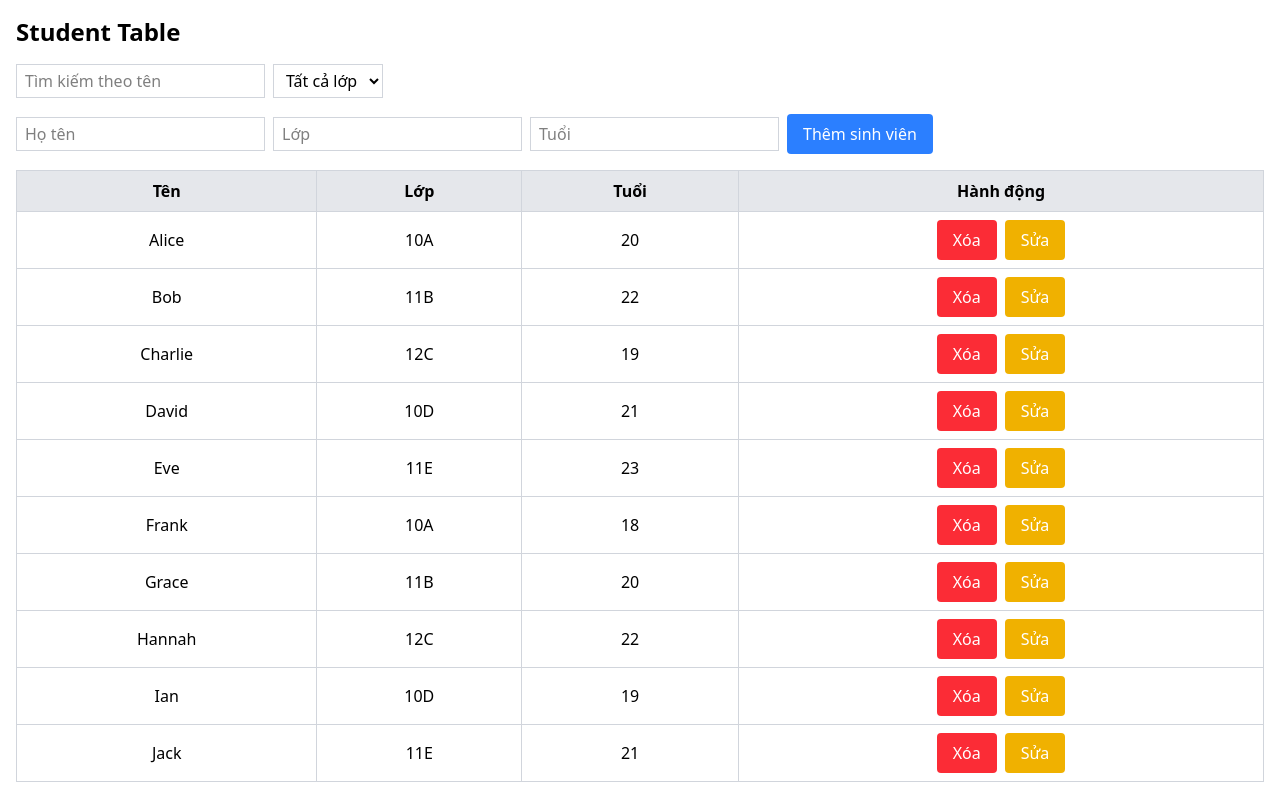
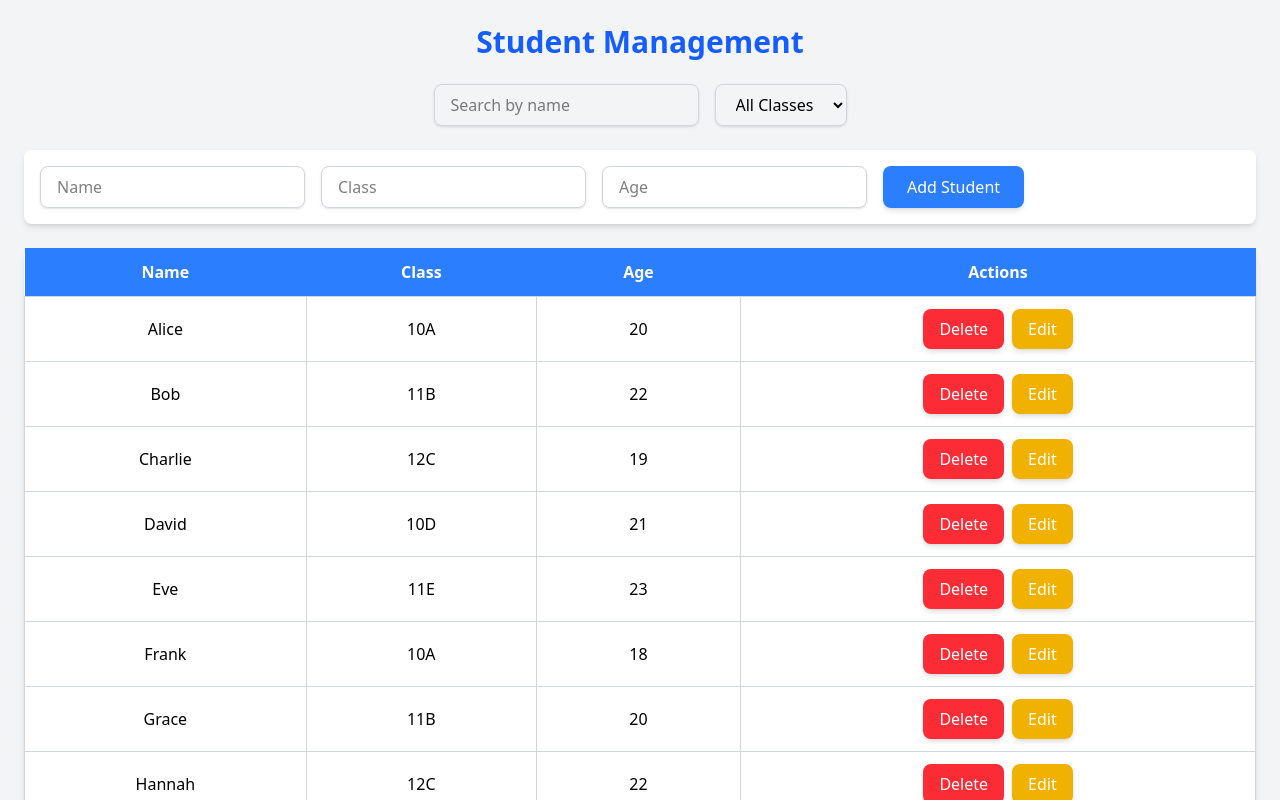
Before and after one commit to ptus04/PTGDUD_PhungVanTu_22637541_KtraTuan10, a React (Vite) app: page / in a window 1280 px wide. Shown: the top 800 px of the page. Built offline with nearby package versions, Linux system fonts and the light colour scheme.

Commit message:
style: cải thiện giao diện

```diff
--- a/src/App.jsx
+++ b/src/App.jsx
@@ -61,22 +61,22 @@ function App() {
   );
 
   return (
-    <div className="p-4">
-      <h1 className="text-2xl font-bold mb-4">Student Table</h1>
-      <div className="mb-4 flex items-center">
+    <div className="p-6 bg-gray-100 min-h-screen">
+      <h1 className="text-3xl font-extrabold text-center text-blue-600 mb-6">Student Management</h1>
+      <div className="mb-6 flex flex-col md:flex-row items-center justify-center gap-4">
         <input
           type="text"
-          placeholder="Tìm kiếm theo tên"
+          placeholder="Search by name"
           value={searchKeyword}
           onChange={(e) => setSearchKeyword(e.target.value)}
-          className="border border-gray-300 px-2 py-1 mr-2"
+          className="border border-gray-300 rounded-lg px-4 py-2 shadow-sm focus:outline-none focus:ring-2 focus:ring-blue-500"
         />
         <select
           value={classFilter}
           onChange={(e) => setClassFilter(e.target.value)}
-          className="border border-gray-300 px-2 py-1"
+          className="border border-gray-300 rounded-lg px-4 py-2 shadow-sm focus:outline-none focus:ring-2 focus:ring-blue-500"
         >
-          <option value="">Tất cả lớp</option>
+          <option value="">All Classes</option>
           {[...new Set(students.map((student) => student.class))].map((className) => (
             <option key={className} value={className}>
               {className}
@@ -84,44 +84,44 @@ function App() {
           ))}
         </select>
       </div>
-      <div className="mb-4">
-        <div>
+      <div className="mb-6 bg-white p-4 rounded-lg shadow-md">
+        <div className="flex flex-col md:flex-row gap-4">
           <input
             type="text"
-            placeholder="Họ tên"
+            placeholder="Name"
             value={newStudent.name}
             onChange={(e) => setNewStudent({ ...newStudent, name: e.target.value })}
-            className="border border-gray-300 px-2 py-1 mr-2"
+            className="border border-gray-300 rounded-lg px-4 py-2 shadow-sm focus:outline-none focus:ring-2 focus:ring-blue-500"
           />
           <input
             type="text"
-            placeholder="Lớp"
+            placeholder="Class"
             value={newStudent.class}
             onChange={(e) => setNewStudent({ ...newStudent, class: e.target.value })}
-            className="border border-gray-300 px-2 py-1 mr-2"
+            className="border border-gray-300 rounded-lg px-4 py-2 shadow-sm focus:outline-none focus:ring-2 focus:ring-blue-500"
           />
           <input
             type="number"
-            placeholder="Tuổi"
+            placeholder="Age"
             value={newStudent.age}
             onChange={(e) => setNewStudent({ ...newStudent, age: e.target.value })}
-            className="border border-gray-300 px-2 py-1 mr-2"
+            className="border border-gray-300 rounded-lg px-4 py-2 shadow-sm focus:outline-none focus:ring-2 focus:ring-blue-500"
           />
           <button
             onClick={handleAddStudent}
-            className="bg-blue-500 text-white px-4 py-2 rounded hover:bg-blue-700"
+            className="bg-blue-500 text-white px-6 py-2 rounded-lg shadow-md hover:bg-blue-700 focus:outline-none focus:ring-2 focus:ring-blue-500"
           >
-            Thêm sinh viên
+            Add Student
           </button>
         </div>
       </div>
-      <table className="table-auto w-full border-collapse border border-gray-300">
+      <table className="table-auto w-full bg-white rounded-lg shadow-md">
         <thead>
-          <tr className="bg-gray-200">
-            <th className="border border-gray-300 px-4 py-2">Tên</th>
-            <th className="border border-gray-300 px-4 py-2">Lớp</th>
-            <th className="border border-gray-300 px-4 py-2">Tuổi</th>
-            <th className="border border-gray-300 px-4 py-2">Hành động</th>
+          <tr className="bg-blue-500 text-white">
+            <th className="px-6 py-3">Name</th>
+            <th className="px-6 py-3">Class</th>
+            <th className="px-6 py-3">Age</th>
+            <th className="px-6 py-3">Actions</th>
           </tr>
         </thead>
         <tbody>
@@ -137,42 +137,44 @@ function App() {
       </table>
 
       {editingStudent && (
-        <div className="fixed inset-0 bg-gray-600 bg-opacity-50 flex justify-center items-center">
-          <div className="bg-white p-4 rounded shadow-md w-1/3">
-            <h2 className="text-xl font-bold mb-4">Chỉnh sửa thông tin</h2>
+        <div className="fixed inset-0 bg-gray-800/35 bg-opacity-50 flex justify-center items-center">
+          <div className="bg-white p-6 rounded-lg shadow-lg w-96">
+            <h2 className="text-xl font-bold text-center mb-4">Edit Student</h2>
             <input
               type="text"
-              placeholder="Họ tên"
+              placeholder="Name"
               value={editingStudent.name}
               onChange={(e) => setEditingStudent({ ...editingStudent, name: e.target.value })}
-              className="border border-gray-300 px-2 py-1 mb-2 w-full"
+              className="border border-gray-300 rounded-lg px-4 py-2 mb-4 w-full shadow-sm focus:outline-none focus:ring-2 focus:ring-blue-500"
             />
             <input
               type="text"
-              placeholder="Lớp"
+              placeholder="Class"
               value={editingStudent.class}
               onChange={(e) => setEditingStudent({ ...editingStudent, class: e.target.value })}
-              className="border border-gray-300 px-2 py-1 mb-2 w-full"
+              className="border border-gray-300 rounded-lg px-4 py-2 mb-4 w-full shadow-sm focus:outline-none focus:ring-2 focus:ring-blue-500"
             />
             <input
               type="number"
-              placeholder="Tuổi"
+              placeholder="Age"
               value={editingStudent.age}
               onChange={(e) => setEditingStudent({ ...editingStudent, age: e.target.value })}
-              className="border border-gray-300 px-2 py-1 mb-2 w-full"
+              className="border border-gray-300 rounded-lg px-4 py-2 mb-4 w-full shadow-sm focus:outline-none focus:ring-2 focus:ring-blue-500"
             />
+            <div className="flex justify-end gap-4">
               <button
                 onClick={handleSaveEdit}
-              className="bg-green-500 text-white px-4 py-2 rounded hover:bg-green-700 mr-2"
+                className="bg-green-500 text-white px-6 py-2 rounded-lg shadow-md hover:bg-green-700 focus:outline-none focus:ring-2 focus:ring-green-500"
               >
-              Lưu
+                Save
               </button>
               <button
                 onClick={() => setEditingStudent(null)}
-              className="bg-gray-500 text-white px-4 py-2 rounded hover:bg-gray-700"
+                className="bg-gray-500 text-white px-6 py-2 rounded-lg shadow-md hover:bg-gray-700 focus:outline-none focus:ring-2 focus:ring-gray-500"
               >
-              Hủy
+                Cancel
               </button>
+            </div>
           </div>
         </div>
       )}
--- a/src/StudentItem.jsx
+++ b/src/StudentItem.jsx
@@ -2,22 +2,22 @@ import React from 'react';
 
 function StudentItem({ student, onDelete, onEdit }) {
   return (
-    <tr className="text-center">
-      <td className="border border-gray-300 px-4 py-2">{student.name}</td>
-      <td className="border border-gray-300 px-4 py-2">{student.class}</td>
-      <td className="border border-gray-300 px-4 py-2">{student.age}</td>
-      <td className="border border-gray-300 px-4 py-2">
+    <tr className="text-center hover:bg-gray-100">
+      <td className="border border-gray-300 px-6 py-3">{student.name}</td>
+      <td className="border border-gray-300 px-6 py-3">{student.class}</td>
+      <td className="border border-gray-300 px-6 py-3">{student.age}</td>
+      <td className="border border-gray-300 px-6 py-3">
         <button
-          className="bg-red-500 text-white px-4 py-2 rounded hover:bg-red-700 mr-2"
+          className="bg-red-500 text-white px-4 py-2 rounded-lg shadow-md hover:bg-red-700 focus:outline-none focus:ring-2 focus:ring-red-500 mr-2"
           onClick={() => onDelete(student.id)}
         >
-          Xóa
+          Delete
         </button>
         <button
-          className="bg-yellow-500 text-white px-4 py-2 rounded hover:bg-yellow-700"
+          className="bg-yellow-500 text-white px-4 py-2 rounded-lg shadow-md hover:bg-yellow-700 focus:outline-none focus:ring-2 focus:ring-yellow-500"
           onClick={() => onEdit(student)}
         >
-          Sửa
+          Edit
         </button>
       </td>
     </tr>
```
Also changed, not shown: minhchung/cau10.png (added). Lines whose indentation alone changed are shown as unchanged.
